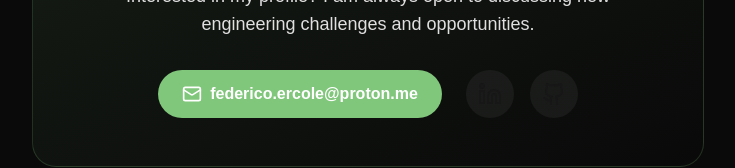
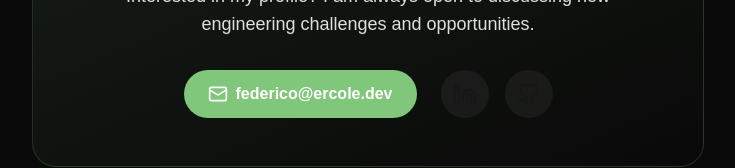
Before and after one commit to sercinci/ercoledev, a Next.js app: page / in a window 1280 px wide. Shown: the part 6524-6692 px from the top of the page, without its empty margins (272-1007 px from the left). Built offline with nearby package versions, Linux system fonts and the light colour scheme.

Commit message:
update contact email

```diff
--- a/src/components/Contact.tsx
+++ b/src/components/Contact.tsx
@@ -21,10 +21,10 @@ export const Contact = () => {
 
           <div className="flex flex-col md:flex-row items-center justify-center gap-6">
             <a
-              href="mailto:federico.ercole@proton.me"
+              href="mailto:federico@ercole.dev"
               className="flex items-center gap-2 px-6 py-3 rounded-full bg-primary text-primary-foreground font-semibold hover:opacity-90 transition-opacity"
             >
-              <Mail size={20} /> federico.ercole@proton.me
+              <Mail size={20} /> federico@ercole.dev
             </a>
             <div className="flex gap-4">
               <a
```
